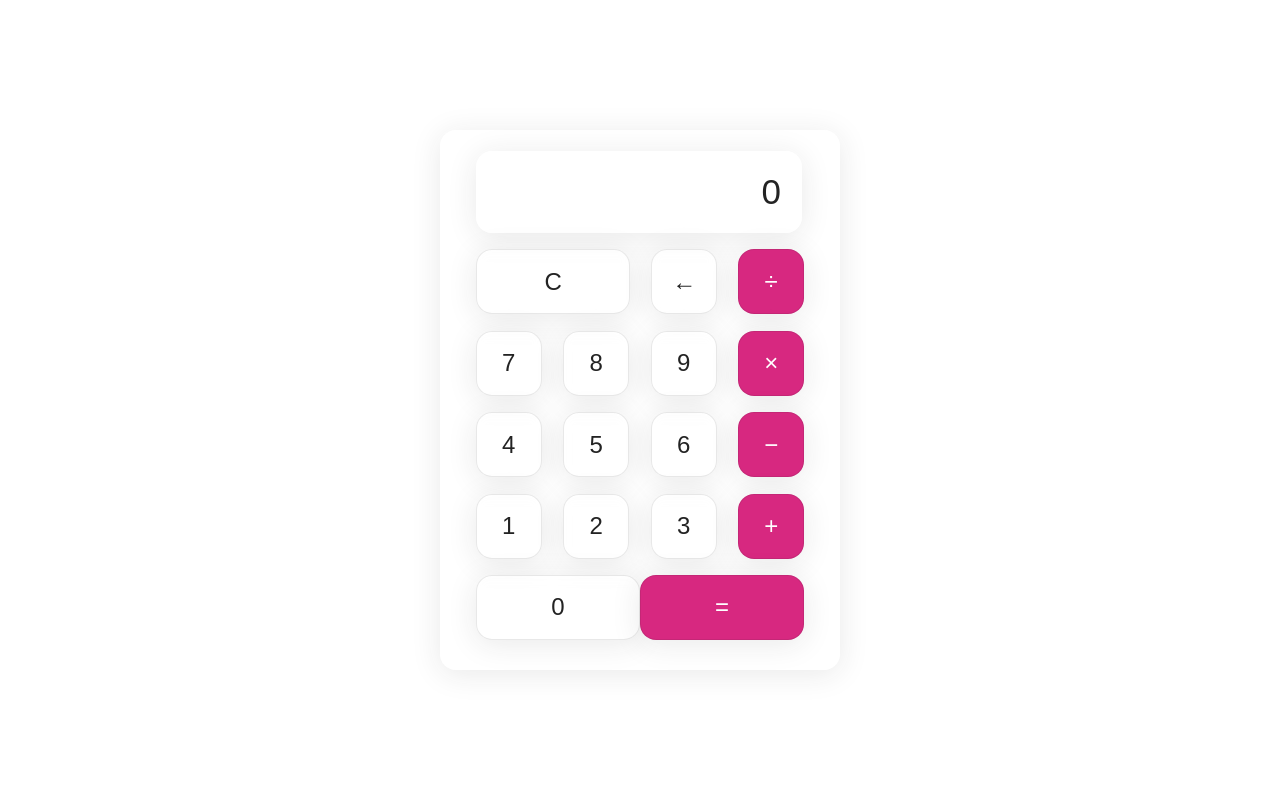
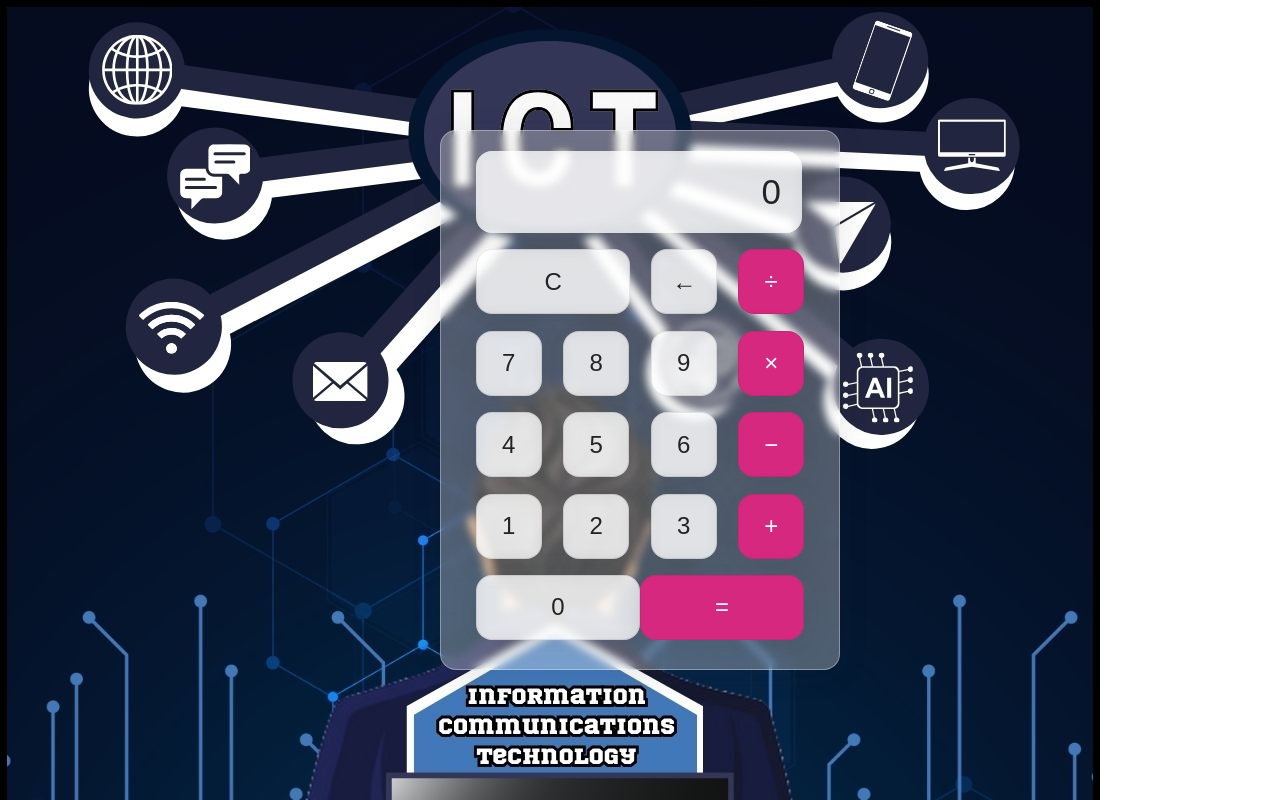
Before and after one commit to Channzz/Calculator-website, a plain HTML site: page index.html in a window 1280 px wide. Drawn offline with Linux system fonts and the light colour scheme.

Commit message:
Update style.css

```diff
--- a/style.css
+++ b/style.css
@@ -13,7 +13,7 @@ html{
 
 body{
     align-items: center;
-    background: url(TVL Bulletin.jpg) no-repeat;
+    background: url(TVL-Bulletin.jpg) no-repeat;
     display: flex;
     font-family: 'Dosis', sans-serif;
     font-display: swap;
```
